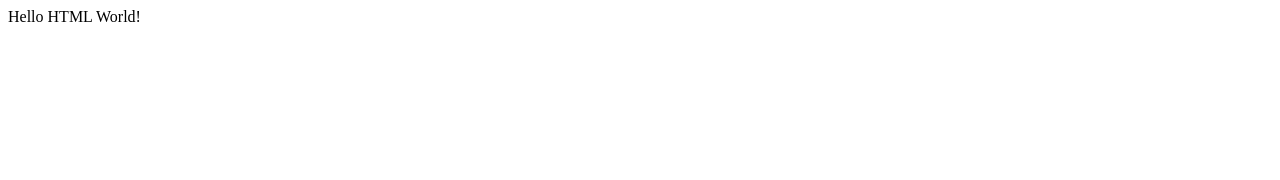
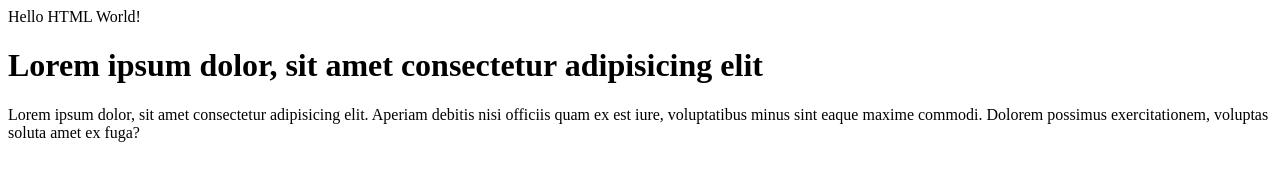
Before and after one commit to gonru/bk_wdesign_bg, a plain HTML site: page index.html in a window 1280 px wide. Drawn offline with Linux system fonts and the light colour scheme.

Commit message:
2.5.1 more text

```diff
--- a/index.html
+++ b/index.html
@@ -7,5 +7,7 @@
 </head>
 <body>
 	Hello HTML World!
+	<h1>Lorem ipsum dolor, sit amet consectetur adipisicing elit</h1>
+	<p>Lorem ipsum dolor, sit amet consectetur adipisicing elit. Aperiam debitis nisi officiis quam ex est iure, voluptatibus minus sint eaque maxime commodi. Dolorem possimus exercitationem, voluptas soluta amet ex fuga?</p>
 </body>
 </html>
```
